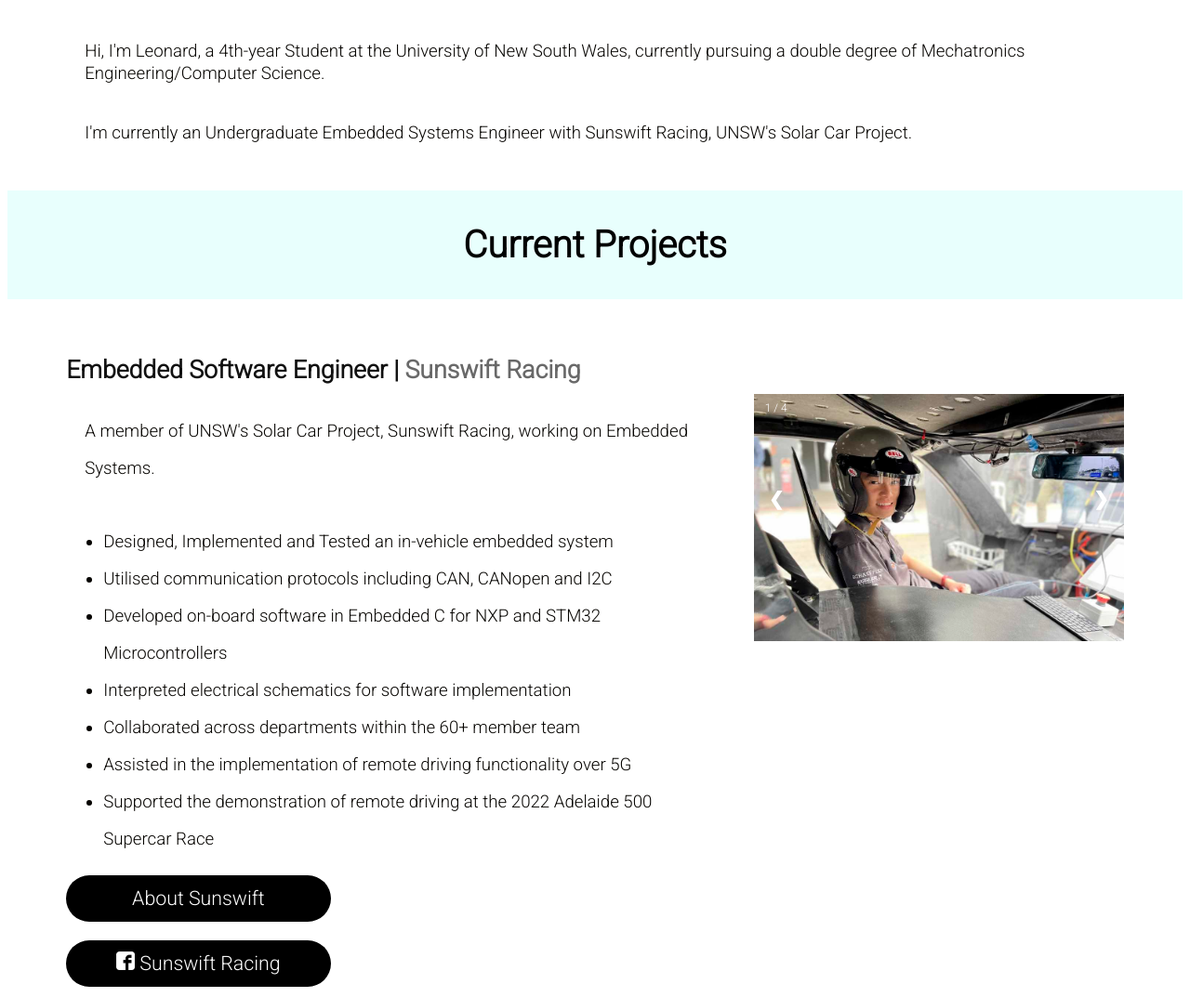
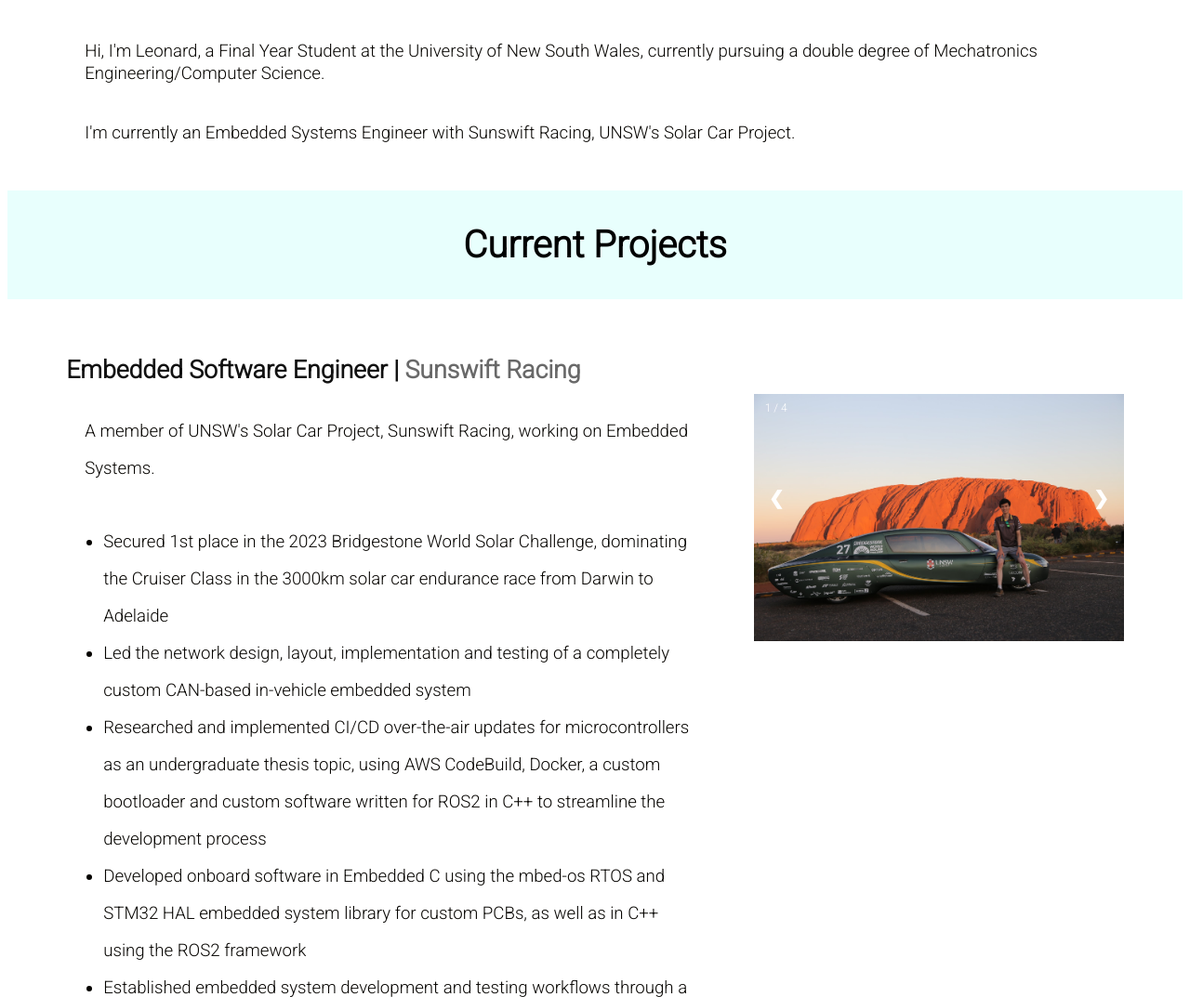
Before and after one commit to cooleo2/website, a plain HTML site: page index.html in a window 1280 px wide. Shown: the part 340-1413 px from the top of the page at 93% size. Drawn offline with Linux system fonts and the light colour scheme.

Commit message:
updated for 2024

```diff
--- a/index.html
+++ b/index.html
@@ -40,8 +40,8 @@
 
         <div class="container">
 
-            <p class="norm_text"> Hi, I'm Leonard, a 4th-year Student at the University of New South Wales, currently pursuing a double degree of Mechatronics Engineering/Computer Science.</p>
-			<p class="norm_text"> I'm currently an Undergraduate Embedded Systems Engineer with Sunswift Racing, UNSW's Solar Car Project.</p>
+            <p class="norm_text"> Hi, I'm Leonard, a Final Year Student at the University of New South Wales, currently pursuing a double degree of Mechatronics Engineering/Computer Science.</p>
+			<p class="norm_text"> I'm currently an Embedded Systems Engineer with Sunswift Racing, UNSW's Solar Car Project.</p>
 
         </div>
 
@@ -60,15 +60,15 @@
 				<div class="section_image">
 					<div class="mySlides_sun">
 						<div class="numbertext">1 / 4</div>
-						  <img src="images/sunswift.jpg" alt="Sunswift VII Car Testing" style="width:100%">
+						  <img src="images/sunswift1.jpg" alt="Photo of me with the car at Uluru" style="width:100%">
 					  </div>
 					  <div class="mySlides_sun">
 						<div class="numbertext">2 / 4</div>
-						  <img src="images/sunswift2.jpg" alt="Sunswift VII with all doors open" style="width:100%">
+						  <img src="images/sunswift2.jpg" alt="Photo of me in the car" style="width:100%">
 					  </div>
 					  <div class="mySlides_sun">
 						<div class="numbertext">3 / 4</div>
-						  <img src="images/sunswift3.jpg" alt="Sunswift VII in motion" style="width:100%">
+						  <img src="images/sunswift3.jpg" alt="Sunswift VII with all doors open" style="width:100%">
 					  </div>
 					  <div class="mySlides_sun">
 						<div class="numbertext">4 / 4</div>
@@ -82,13 +82,15 @@
 				<p class="magna_text">A member of UNSW's Solar Car Project, Sunswift Racing, working on Embedded Systems.</p>
 
 				<ul class="magna_text">
-					<li>Designed, Implemented and Tested an in-vehicle embedded system</li>
-					<li>Utilised communication protocols including CAN, CANopen and I2C</li>
-					<li>Developed on-board software in Embedded C for NXP and STM32 Microcontrollers</li>
-					<li>Interpreted electrical schematics for software implementation</li>
-					<li>Collaborated across departments within the 60+ member team</li>
-					<li>Assisted in the implementation of remote driving functionality over 5G</li>
-					<li>Supported the demonstration of remote driving at the 2022 Adelaide 500 Supercar Race</li>
+					<li>Secured 1st place in the 2023 Bridgestone World Solar Challenge, dominating the Cruiser Class in the 3000km solar car endurance race from Darwin to Adelaide</li>
+					<li>Led the network design, layout, implementation and testing of a completely custom CAN-based in-vehicle embedded system</li>
+					<li>Researched and implemented CI/CD over-the-air updates for microcontrollers as an undergraduate thesis topic, using AWS CodeBuild, Docker, a custom bootloader and custom software written for ROS2 in C++ to streamline the development process</li>
+					<li>Developed onboard software in Embedded C using the mbed-os RTOS and STM32 HAL embedded system library for custom PCBs, as well as in C++ using the ROS2 framework</li>
+					<li>Established embedded system development and testing workflows through a layered embedded software stack implementation as well as integration of DevOps and mbed-os into the workflow</li>
+					<li>Trained new team members in the use of mbed-os and embedded systems development within Sunswift</li>
+					<li>Contributed to the open-source RTOS mbed-os, supporting more clock source frequencies for the STM32G4</li>
+					<li>Collaborated closely with hardware engineers to formulate design requirements, manufacture and implement embedded devices through the use of Altium 365 software</li>
+					<li>Performing electrical tasks such as crimping connectors & cables, wiring systems together, probing with a multimeter or reading digital signals on an oscilloscope for testing</li>
 				</ul>
 
 				<div class="about_bt">
@@ -400,7 +402,7 @@
 				<h2>Bachelor Of Engineering (Honours) - Mechatronics</h2>
 				<h2>Bachelor Of Science - Computer Science</h2>
 				<h3>High Distinction Average</h3>
-				<h3>Dean's Honour List - Highly Commended (2020, 2021)</h3>
+				<h3>Dean's Honour List - Highly Commended (2020, 2021, 2022)</h3>
 			</div>
 
 		</div>
@@ -412,7 +414,7 @@
 
 	<!-- section footer start -->
     <div class="section_footer">
-	        <div class="copyright">© 2023 Leonard Chiang</div>
+	        <div class="copyright">© 2024 Leonard Chiang</div>
 	</div>
 
 	<!-- section footer end -->
```
Also changed, not shown: images/sunswift.jpg (deleted), images/sunswift1.jpg (added), images/sunswift2.jpg, images/sunswift3.jpg.
